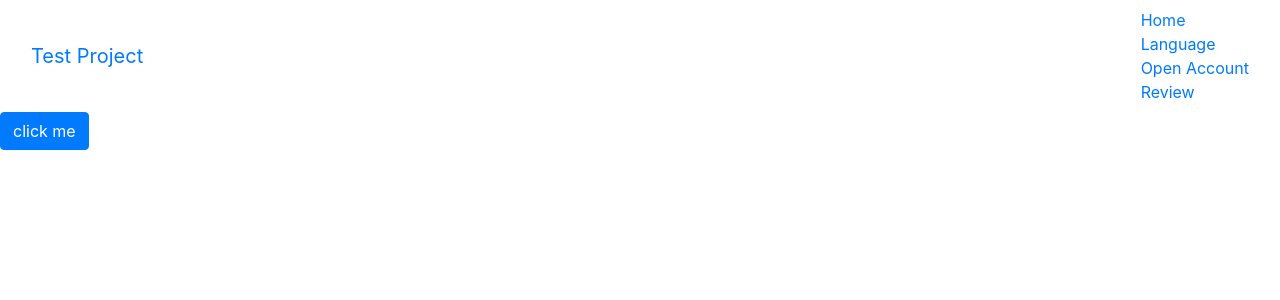
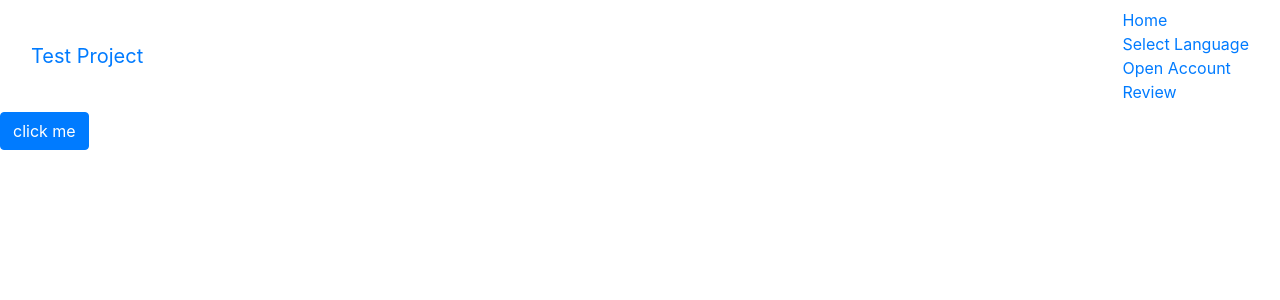
Before and after one commit to ashokbrolia/angular-Startup, an Angular app: page / in a window 1280 px wide. Shown: the top 300 px of the page. Built offline with nearby package versions, Linux system fonts and the light colour scheme.

Commit message:
Update mainmenu.component.html

```diff
--- a/src/app/mainmenu/mainmenu.component.html
+++ b/src/app/mainmenu/mainmenu.component.html
@@ -6,7 +6,7 @@
     </div>
     <ul class="nav navbar-nav">
       <li class="active"><a href="#">Home</a></li>
-      <li><a href="#">Language</a></li>
+      <li><a href="#">Select Language</a></li>
       <li><a href="#">Open Account</a></li>
       <li><a href="#">Review</a></li>
     </ul>
```
